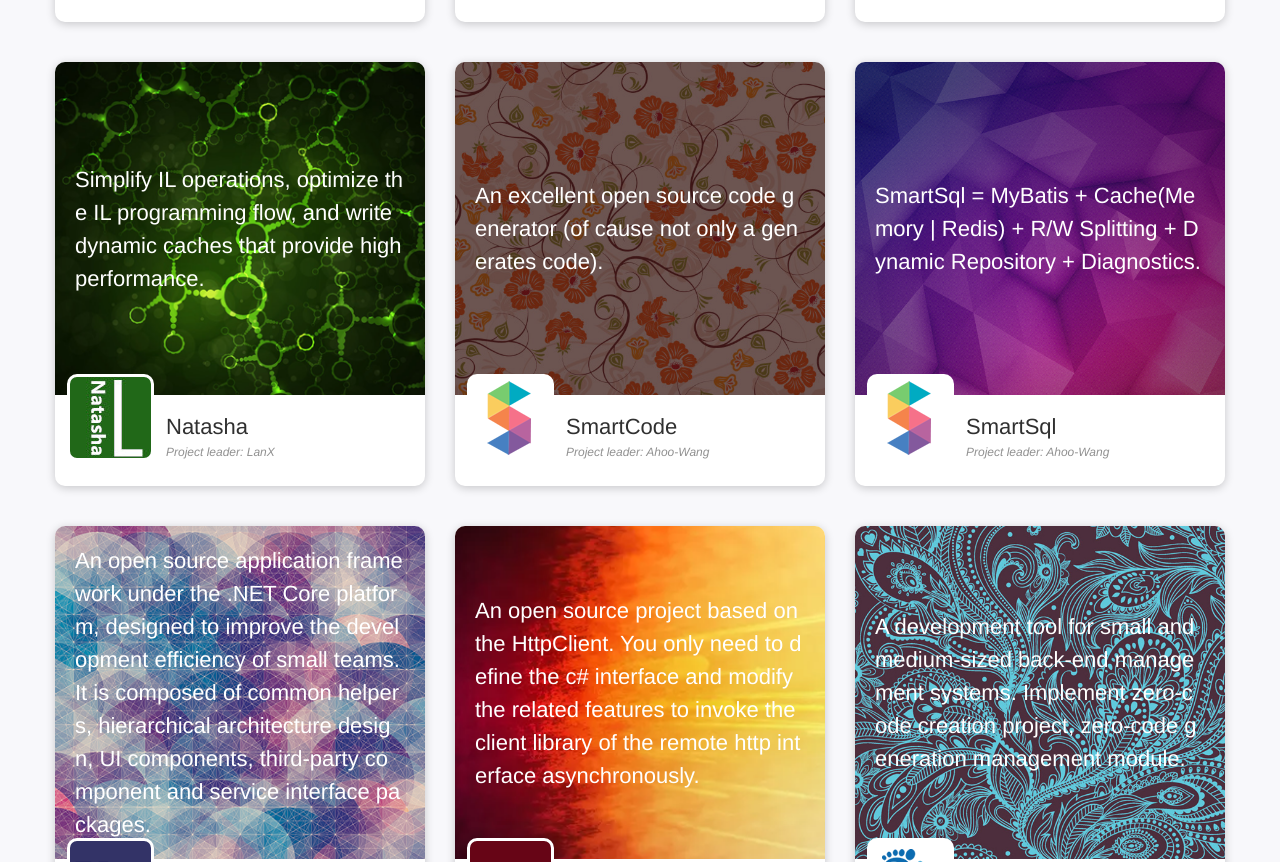
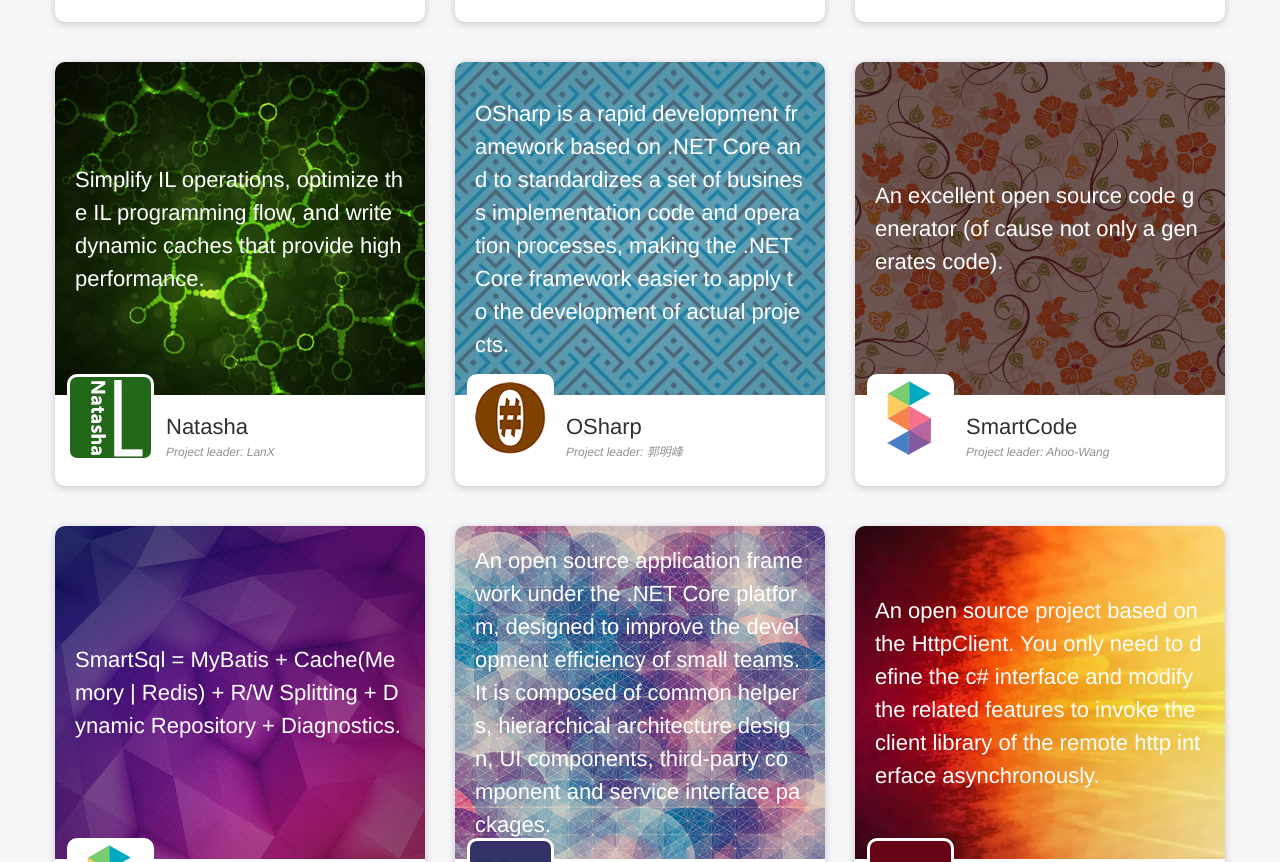
Before and after one commit to dotnetcore/projects, a plain HTML site: page index.html in a window 1280 px wide. Shown: the part 2407-3269 px from the top of the page. Drawn offline with Linux system fonts and the light colour scheme.

Commit message:
增加 OSharp 成为第 21 个成员项目

```diff
--- a/css/pages/project.css
+++ b/css/pages/project.css
@@ -146,6 +146,14 @@
 .project-group .project-canal .project-avator
 {
     background-image: url('/images/project/canal-avator.png');
+}
+.project-group .project-osharp .project-summary
+{
+    background-image: url('/images/project/osharp.png');
+}
+.project-group .project-osharp .project-avator
+{
+    background-image: url('/images/project/osharp-avator.png');
 }
 .project-group .project-smartcode .project-summary
 {
--- a/index.html
+++ b/index.html
@@ -310,6 +310,21 @@
          </div>
       </div>
       </li>
+      <li class="project-item project-osharp">
+         <div class="inner">
+            <div class="project-summary">
+               <p class="summary-text">OSharp is a rapid development framework based on .NET Core and to standardizes a set of business implementation code and operation processes, making the .NET Core framework easier to apply to the development of actual projects.</p>
+               <a href="https://github.com/dotnetcore/OSharp" class="skip"></a>
+            </div>
+            <div class="project-meta">
+               <span class="project-avator"></span>
+               <p class="project-name">
+               <a href="https://github.com/dotnetcore/OSharp"><strong>OSharp</strong></a>
+               <a href="https://github.com/gmf520"><em>Project leader: 郭明峰</em></a>
+            </p>
+         </div>
+      </div>
+      </li>
       <li class="project-item project-smartcode">
          <div class="inner">
             <div class="project-summary">
```
Also changed, not shown: images/project/osharp-avator.png (added), images/project/osharp.png (added).
